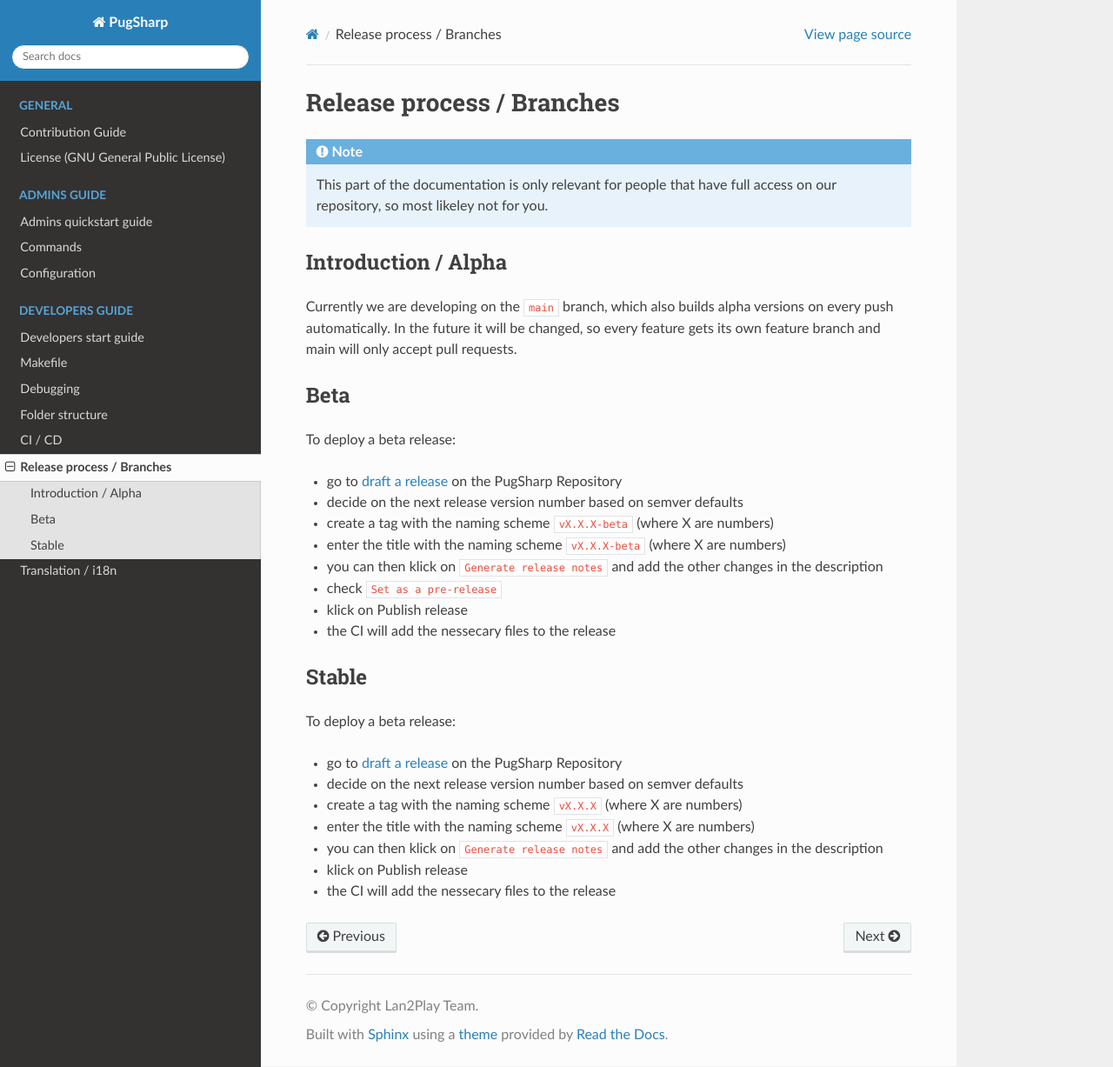
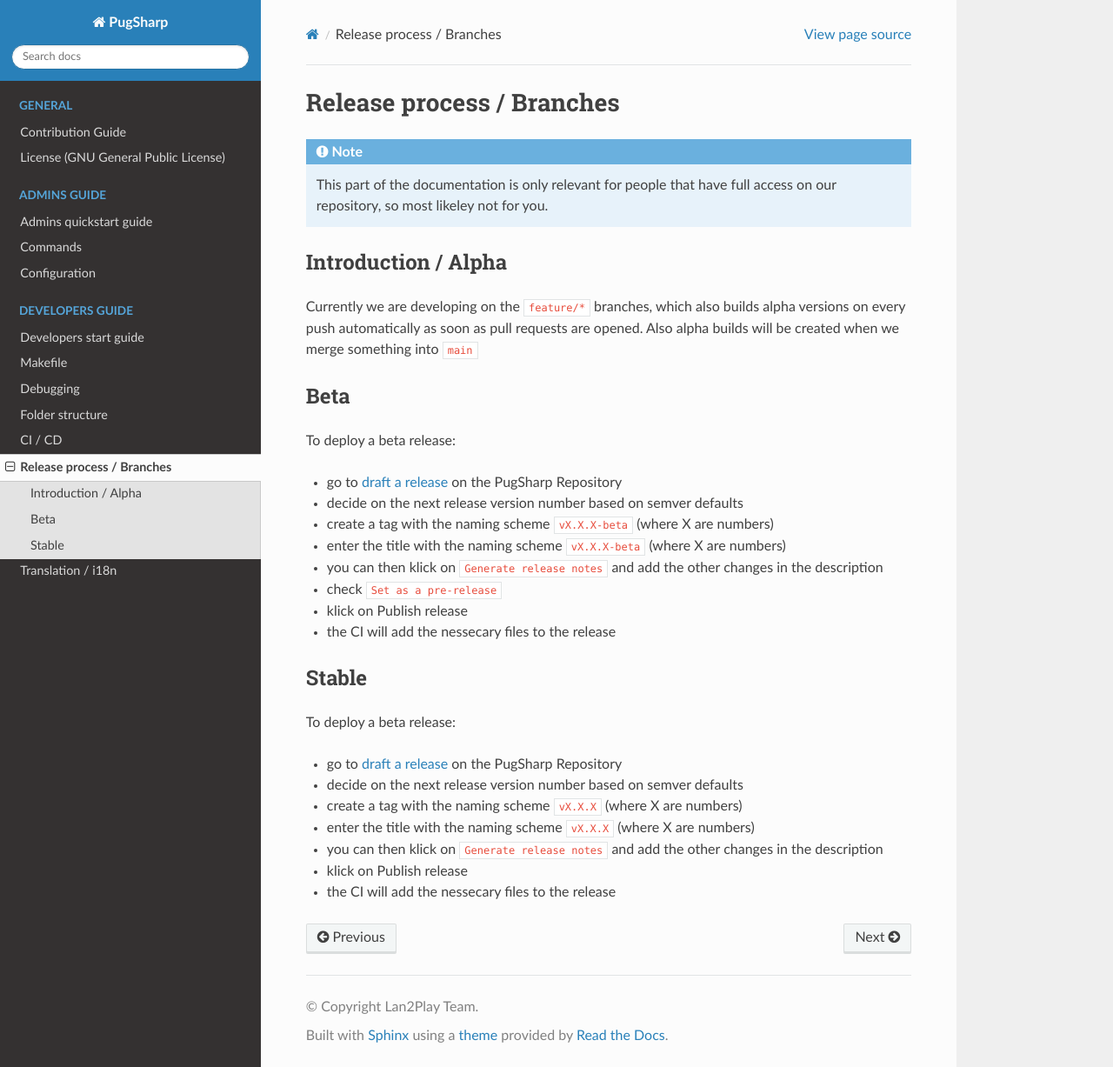
Before and after one commit to Lan2Play/PugSharp, a Sphinx documentation site: the page built from Docs/source/develop/release.rst, in a window 1280 px wide and 1227 px high. Shown: the whole window at 87% size. Built offline with Sphinx 7.4.7 and the Read the Docs theme 2.0.0, drawn with Linux system fonts in a browser that asks for light colours.

Commit message:
update docs - forcepublish

```diff
--- a/Docs/source/develop/release.rst
+++ b/Docs/source/develop/release.rst
@@ -7,8 +7,8 @@ Release process / Branches
 Introduction / Alpha
 ----------------------------------------
 
-Currently we are developing on the ``main`` branch, which also builds alpha versions on every push automatically.
-In the future it will be changed, so every feature gets its own feature branch and main will only accept pull requests.
+Currently we are developing on the ``feature/*`` branches, which also builds alpha versions on every push automatically as soon as pull requests are opened.
+Also alpha builds will be created when we merge something into ``main``
 
 Beta
 ----------------------------------------
```
